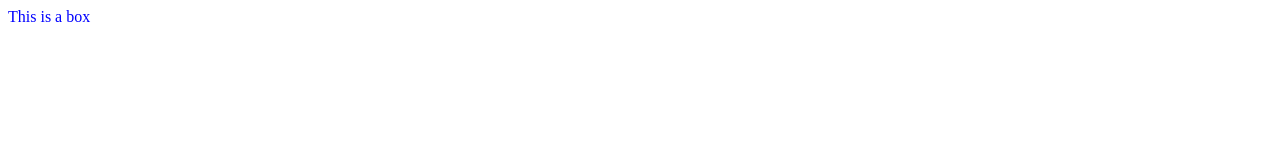
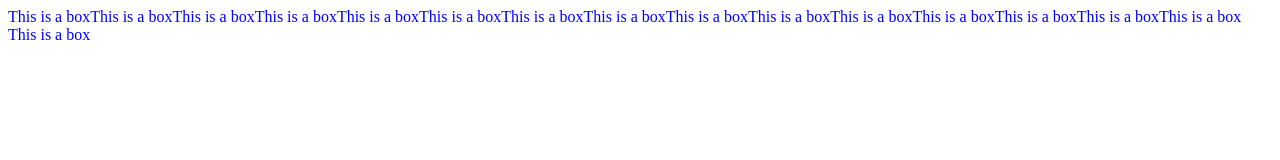
Before and after one commit to Leighton-W/etch-a-sketch, a plain HTML site: page index.html in a window 1280 px wide. Drawn offline with Linux system fonts and the light colour scheme.

Commit message:
Added Flex-Wrap
added flex-wrap to the flexbox so that the divs wrap

```diff
--- a/javascript.js
+++ b/javascript.js
@@ -1,16 +1,11 @@
 
 
-let a = 0
+let a = 4
 
 for (let i = 0; i < a * a; i++){
+    const container = document.querySelector("#container");
     const gridBox = document.createElement("div");
     gridBox.textContent = "This is a box";
     gridBox.classList.add("grid-box");
-    document.body.appendChild(gridBox);
+    container.appendChild(gridBox);
 }
-
-const container = document.querySelector("#container");
-const gridBox = document.createElement("div");
-gridBox.textContent = "This is a box";
-gridBox.classList.add("grid-box");
-container.appendChild(gridBox);
--- a/style.css
+++ b/style.css
@@ -1,5 +1,6 @@
 #container{
     display: flex;
+    flex-wrap: wrap;
 }
 
 .grid-box{
```
